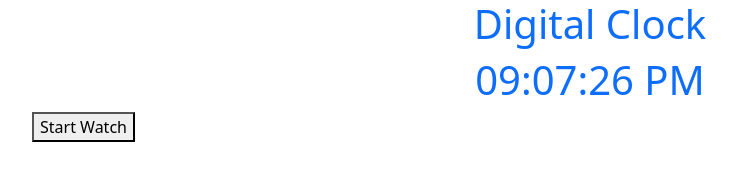
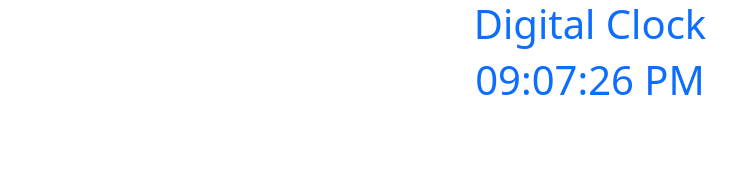
Before and after one commit to anuragbhatt1805/digital-clock.io, a plain HTML site: page index.html in a window 1280 px wide. Shown: the whole page, without its empty margins (50-785 px from the left). Drawn offline with nearby package versions, Linux system fonts and the light colour scheme.

Commit message:
Update index.html

```diff
--- a/index.html
+++ b/index.html
@@ -20,11 +20,6 @@
                     <h1 id="clock" class="text-center text-primary"></h1>
                 </div>
             </div>
-            <div class="row">
-                <div class="col-md-12">
-                    <button onclick="timer()">Start Watch</button>
-                </div>
-            </div>
         </div>
         <script src="script.js"></script>
 </body>
```
